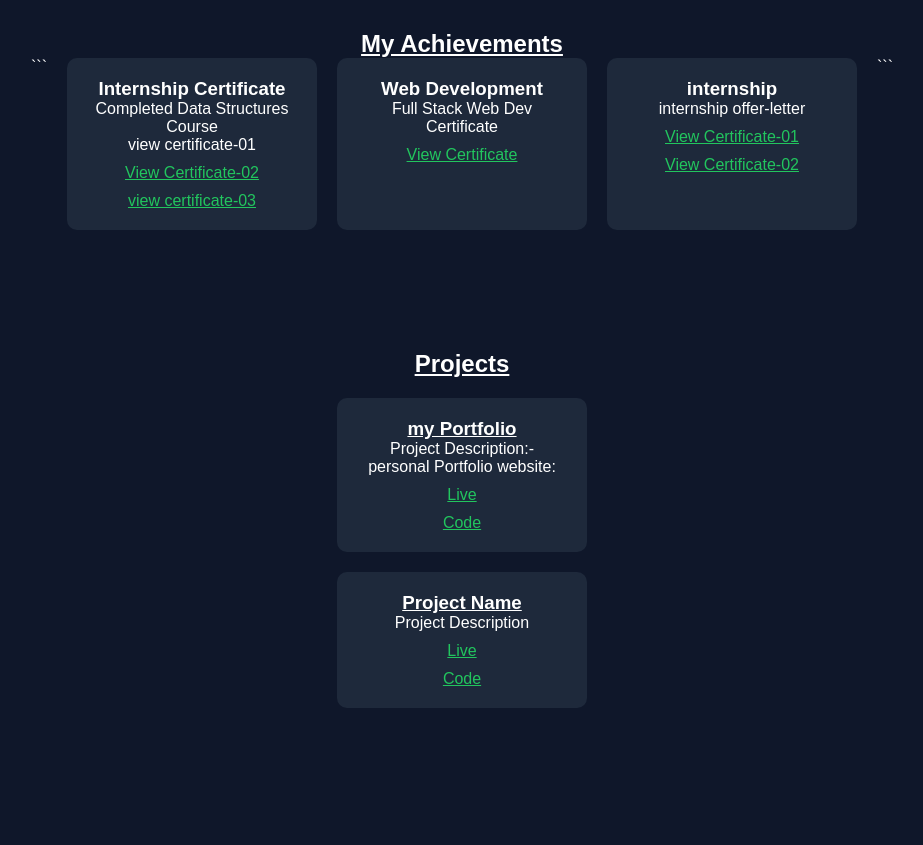
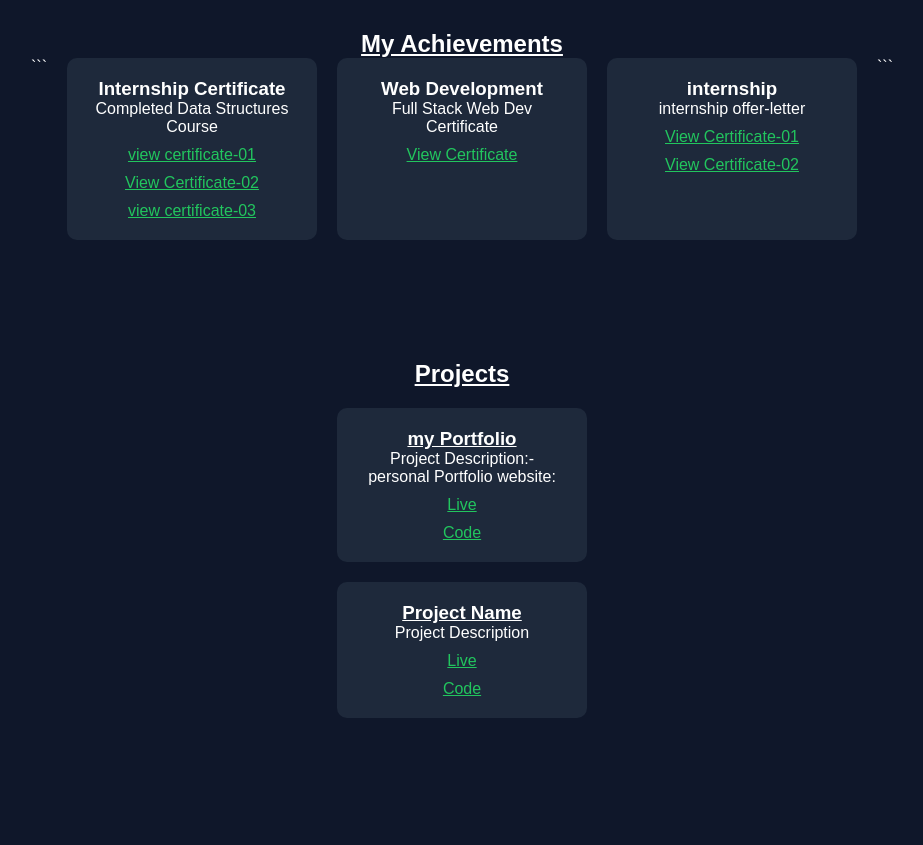
Before and after one commit to golukumar56224-source/Portfolio, a plain HTML site: page index.html in a window 1280 px wide. Shown: the part 960-1805 px from the top of the page, without its empty margins (178-1101 px from the left). Drawn offline with Linux system fonts and the light colour scheme.

Commit message:
Update index.html

```diff
--- a/index.html
+++ b/index.html
@@ -71,7 +71,7 @@ skills in a professional environment while continuously learning and contributin
 <div class="achievement-card">
   <h3>Internship Certificate</h3>
   <p>Completed Data Structures Course</p>
-  <p href="ybi.jpg" target="_blank">view certificate-01</p>
+  <a href="ybi.jpg" target="_blank">view certificate-01</a>
   <a href="Internship Certificate.pdf" target="_blank">View Certificate-02</a>
   <a href="python programing certi...pdf" target="_blank">view certificate-03</a>
 </div>
```
